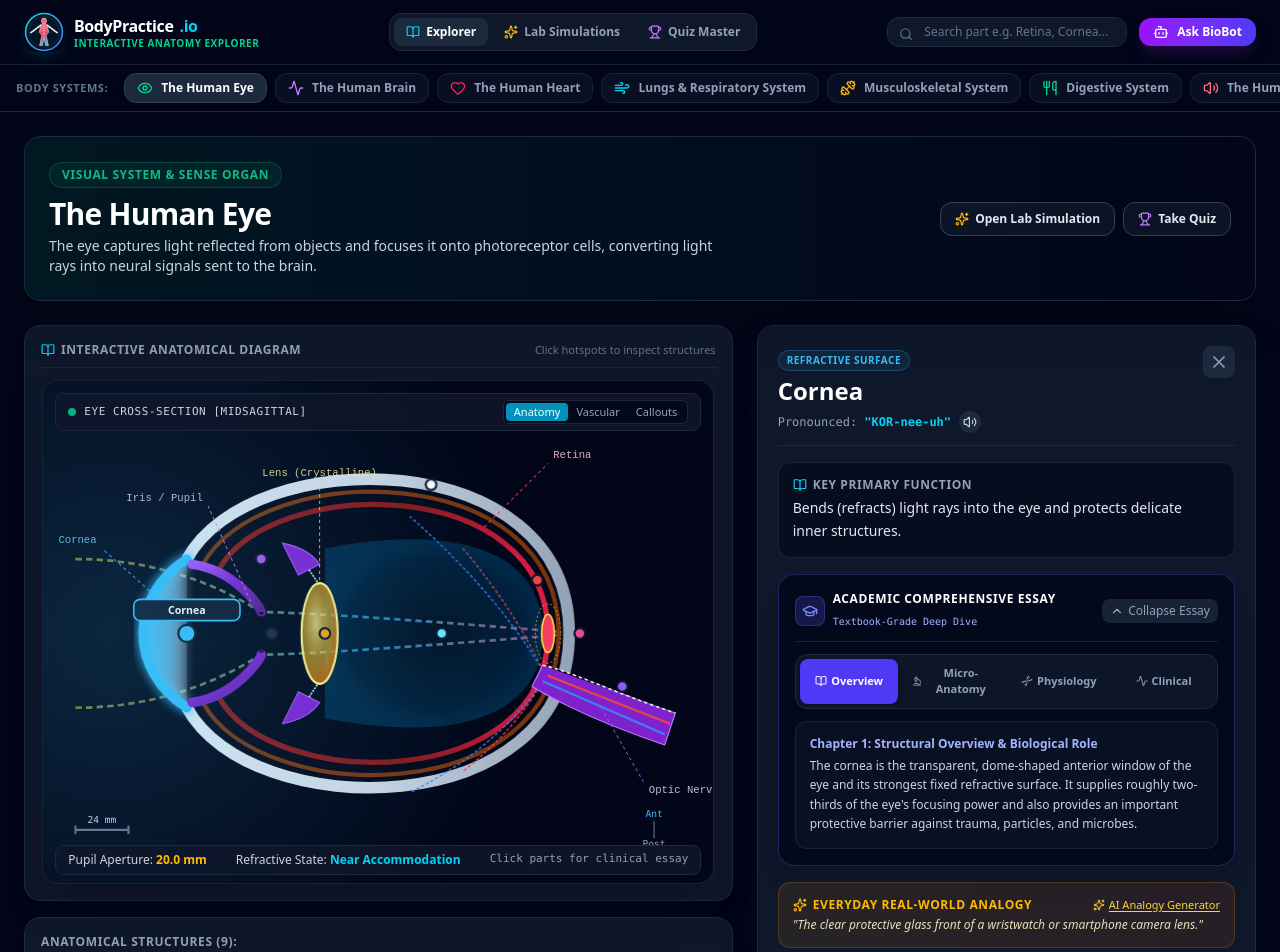
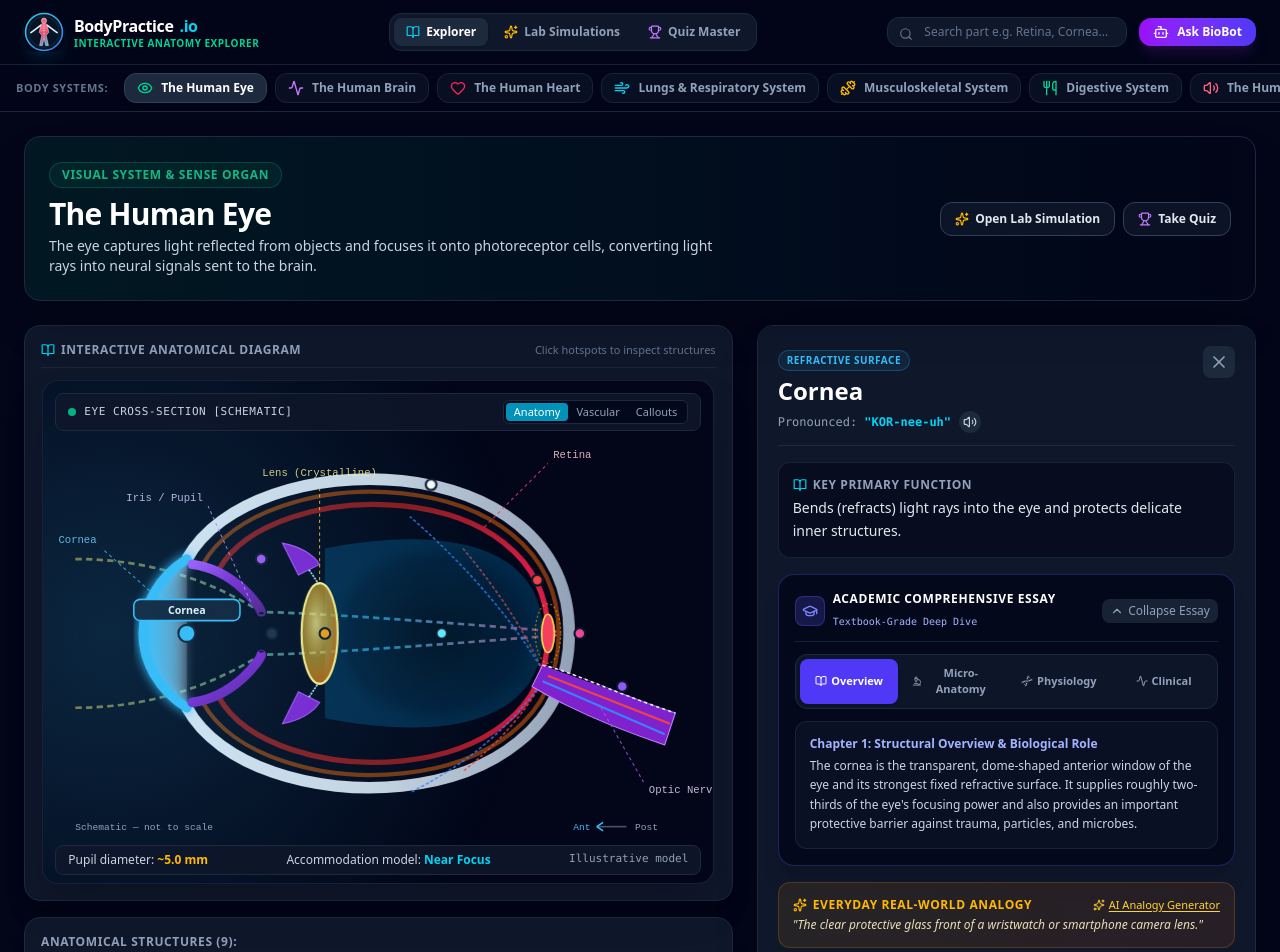
Before and after one commit to projectjimos/BodyPractice.io, a React (Vite) app: page / in a window 1280 px wide. Shown: the top 952 px of the page. Built offline with nearby package versions, Linux system fonts and the light colour scheme.

Commit message:
Correct eye simulation measurements and orientation

```diff
--- a/src/components/Diagrams/EyeDiagram.tsx
+++ b/src/components/Diagrams/EyeDiagram.tsx
@@ -22,10 +22,12 @@ export const EyeDiagram: React.FC<EyeDiagramProps> = ({
   const [hoveredId, setHoveredId] = useState<string | null>(null);
   const [viewMode, setViewMode] = useState<'anatomical' | 'vascular' | 'callouts'>('anatomical');
 
-  // Pupil radius calculation based on brightness
+  // SVG drawing units used only to illustrate relative pupil constriction/dilation.
   const pupilRadius = 28 - (brightness / 100) * 16;
+  // Approximate teaching-scale pupil diameter: ~8 mm in dim conditions to ~2 mm in bright light.
+  const pupilDiameterMm = 8 - (brightness / 100) * 6;
 
-  // Lens shape based on focus distance
+  // Lens shape based on focus distance (schematic, not a physical scale model).
   const lensRx = 22 - (focusDistance / 100) * 10;
   const lensRy = 45 + (focusDistance / 100) * 5;
 
@@ -47,7 +49,7 @@ export const EyeDiagram: React.FC<EyeDiagramProps> = ({
         <div className="flex items-center gap-2">
           <span className="inline-block w-2 h-2 rounded-full bg-emerald-400 animate-pulse" />
           <span className="font-mono text-slate-300 font-medium uppercase tracking-wider text-[11px]">
-            Eye Cross-Section [Midsagittal]
+            Eye Cross-Section [Schematic]
           </span>
         </div>
 
@@ -79,69 +81,52 @@ export const EyeDiagram: React.FC<EyeDiagramProps> = ({
         className="w-full h-full select-none overflow-visible pt-6"
       >
         <defs>
-          {/* Cornea Gradient */}
           <linearGradient id="corneaGrad" x1="0%" y1="0%" x2="100%" y2="0%">
             <stop offset="0%" stopColor="#38BDF8" stopOpacity="0.9" />
             <stop offset="70%" stopColor="#7DD3FC" stopOpacity="0.5" />
             <stop offset="100%" stopColor="#E0F2FE" stopOpacity="0.2" />
           </linearGradient>
-
-          {/* Sclera Tissue Gradient */}
           <linearGradient id="scleraGrad" x1="0%" y1="0%" x2="100%" y2="0%">
             <stop offset="0%" stopColor="#E2E8F0" />
             <stop offset="50%" stopColor="#CBD5E1" />
             <stop offset="100%" stopColor="#94A3B8" />
           </linearGradient>
-
-          {/* Choroid Vascular Layer */}
           <linearGradient id="choroidGrad" x1="0%" y1="0%" x2="100%" y2="0%">
             <stop offset="0%" stopColor="#78350F" />
             <stop offset="100%" stopColor="#451A03" />
           </linearGradient>
-
-          {/* Retina Neurosensory Layer */}
           <radialGradient id="retinaGrad" cx="70%" cy="50%" r="50%">
             <stop offset="0%" stopColor="#F43F5E" stopOpacity="1" />
             <stop offset="70%" stopColor="#E11D48" stopOpacity="0.95" />
             <stop offset="100%" stopColor="#991B1B" stopOpacity="0.9" />
           </radialGradient>
-
-          {/* Vitreous Body Gel Gradient */}
           <radialGradient id="vitreousGrad" cx="50%" cy="50%" r="50%">
             <stop offset="0%" stopColor="#0891B2" stopOpacity="0.08" />
             <stop offset="80%" stopColor="#0284C7" stopOpacity="0.2" />
             <stop offset="100%" stopColor="#0369A1" stopOpacity="0.35" />
           </radialGradient>
-
-          {/* Crystalline Lens Radial Gradient */}
           <radialGradient id="lensGrad" cx="40%" cy="40%" r="60%">
             <stop offset="0%" stopColor="#FEF08A" stopOpacity="0.8" />
             <stop offset="60%" stopColor="#FBBF24" stopOpacity="0.6" />
             <stop offset="100%" stopColor="#D97706" stopOpacity="0.8" />
           </radialGradient>
-
-          {/* Iris Radial Pattern */}
           <linearGradient id="irisGrad" x1="0%" y1="0%" x2="100%" y2="100%">
             <stop offset="0%" stopColor="#A855F7" />
             <stop offset="50%" stopColor="#7E22CE" />
             <stop offset="100%" stopColor="#581C87" />
           </linearGradient>
-
-          {/* Light Rays Gradient */}
           <linearGradient id="lightRayGrad" x1="0%" y1="0%" x2="100%" y2="0%">
             <stop offset="0%" stopColor="#FDE047" stopOpacity={0.25 + (brightness / 100) * 0.55} />
             <stop offset="60%" stopColor="#38BDF8" stopOpacity={0.45 + (brightness / 100) * 0.45} />
             <stop offset="100%" stopColor="#F43F5E" stopOpacity="0.9" />
           </linearGradient>
-
-          {/* Glow Filter */}
           <filter id="eyeGlow" x="-20%" y="-20%" width="140%" height="140%">
             <feGaussianBlur stdDeviation="5" result="blur" />
             <feComposite in="SourceGraphic" in2="blur" operator="over" />
           </filter>
         </defs>
 
-        {/* --- LIGHT RAYS SIMULATION --- */}
+        {/* Light rays are illustrative only; they are not a ray-traced optical model. */}
         {showLightRays && (
           <g className="pointer-events-none">
             <motion.path
@@ -171,13 +156,11 @@ export const EyeDiagram: React.FC<EyeDiagramProps> = ({
               animate={{ strokeDashoffset: -20 }}
               transition={{ repeat: Infinity, duration: 1.5, ease: "linear" }}
             />
-            {/* Focal Point on Fovea */}
             <circle cx="490" cy="200" r="5" fill="#FDE047" className="animate-ping" />
             <circle cx="490" cy="200" r="3" fill="#EF4444" />
           </g>
         )}
 
-        {/* --- LAYER 1: SCLERA (Outer Fibrous Coat) --- */}
         <path
           d="M 120 130 C 180 20, 480 20, 480 200 C 480 380, 180 380, 120 270"
           fill="none"
@@ -189,17 +172,14 @@ export const EyeDiagram: React.FC<EyeDiagramProps> = ({
           onMouseLeave={() => setHoveredId(null)}
         />
 
-        {/* --- LAYER 2: CHOROID (Middle Vascular Layer) --- */}
         <path
           d="M 135 135 C 190 35, 470 35, 470 200 C 470 365, 190 365, 135 265"
           fill="none"
           stroke={viewMode === 'vascular' ? '#B45309' : '#78350F'}
           strokeWidth="4"
-          strokeDasharray={viewMode === 'vascular' ? "none" : "none"}
           className="pointer-events-none"
         />
 
-        {/* --- LAYER 3: RETINA (Inner Neurosensory Layer) --- */}
         <path
           d="M 150 140 C 200 50, 460 50, 460 200 C 460 350, 200 350, 150 260"
           fill="none"
@@ -212,17 +192,13 @@ export const EyeDiagram: React.FC<EyeDiagramProps> = ({
           onMouseLeave={() => setHoveredId(null)}
         />
 
-        {/* --- RETINAL BLOOD VESSELS (Arteries & Veins - Highlighted in Vascular Mode) --- */}
         <g className="pointer-events-none opacity-80" strokeWidth="1.5" fill="none">
-          {/* Superior Branch */}
           <path d="M 455 235 Q 430 180 380 120" stroke="#EF4444" strokeDasharray={viewMode === 'vascular' ? 'none' : '3 2'} />
           <path d="M 455 235 Q 410 160 330 90" stroke="#3B82F6" strokeDasharray={viewMode === 'vascular' ? 'none' : '3 2'} />
-          {/* Inferior Branch */}
           <path d="M 455 245 Q 430 290 380 330" stroke="#EF4444" strokeDasharray={viewMode === 'vascular' ? 'none' : '3 2'} />
           <path d="M 455 245 Q 410 310 330 350" stroke="#3B82F6" strokeDasharray={viewMode === 'vascular' ? 'none' : '3 2'} />
         </g>
 
-        {/* --- VITREOUS HUMOR (Inner Hydrogel Chamber) --- */}
         <path
           d="M 250 120 C 350 100, 455 110, 455 200 C 455 290, 350 300, 250 280 Z"
           fill="url(#vitreousGrad)"
@@ -234,7 +210,6 @@ export const EyeDiagram: React.FC<EyeDiagramProps> = ({
           onMouseLeave={() => setHoveredId(null)}
         />
 
-        {/* --- FOVEA CENTRALIS (Macular Pit) --- */}
         <g
           className="cursor-pointer group/fovea"
           onClick={() => onSelectPart('fovea')}
@@ -250,11 +225,9 @@ export const EyeDiagram: React.FC<EyeDiagramProps> = ({
             stroke="#FDE047"
             strokeWidth={isSelected('fovea') ? "3" : "1.5"}
           />
-          {/* Macula Lutea Ring */}
           <ellipse cx="460" cy="200" rx="12" ry="28" fill="none" stroke="#EAB308" strokeWidth="1" strokeDasharray="2 2" opacity="0.7" />
         </g>
 
-        {/* --- OPTIC NERVE (CN II Neural Canal) --- */}
         <g
           className="cursor-pointer"
           onClick={() => onSelectPart('optic-nerve')}
@@ -268,14 +241,11 @@ export const EyeDiagram: React.FC<EyeDiagramProps> = ({
             strokeWidth={isSelected('optic-nerve') ? "3" : "1"}
             filter={isSelected('optic-nerve') ? "url(#eyeGlow)" : undefined}
           />
-          {/* Central Retinal Artery & Vein running inside Optic Nerve */}
           <path d="M 460 240 L 575 285" stroke="#EF4444" strokeWidth="2" />
           <path d="M 455 245 L 570 295" stroke="#3B82F6" strokeWidth="2" />
-          {/* Dural Sheath Border */}
           <path d="M 455 230 C 480 235, 520 255, 580 275" stroke="#E2E8F0" strokeWidth="1.5" strokeDasharray="3 3" />
         </g>
 
-        {/* --- CORNEA (Anterior Transparent Curved Window) --- */}
         <path
           d="M 120 130 C 65 165, 65 235, 120 270"
           fill="url(#corneaGrad)"
@@ -289,19 +259,13 @@ export const EyeDiagram: React.FC<EyeDiagramProps> = ({
           onMouseLeave={() => setHoveredId(null)}
         />
 
-        {/* --- CILIARY BODY & SUSPENSORY LIGAMENTS (Zonules of Zinn) --- */}
         <g className="pointer-events-none">
-          {/* Top Ciliary Muscle */}
           <path d="M 210 115 Q 235 120 245 135 L 225 145 Z" fill="#7E22CE" stroke="#A855F7" strokeWidth="1" />
-          {/* Bottom Ciliary Muscle */}
           <path d="M 210 285 Q 235 280 245 265 L 225 255 Z" fill="#7E22CE" stroke="#A855F7" strokeWidth="1" />
-          {/* Zonule Fibers (Suspensory Ligaments to Lens) */}
           <line x1="235" y1="140" x2="245" y2="155" stroke="#BAE6FD" strokeWidth="1.5" strokeDasharray="2 1" />
           <line x1="235" y1="260" x2="245" y2="245" stroke="#BAE6FD" strokeWidth="1.5" strokeDasharray="2 1" />
         </g>
 
-        {/* --- IRIS & PUPIL --- */}
-        {/* Superior Iris Flap */}
         <path
           d={`M 125 135 C 165 140, 190 ${200 - pupilRadius - 4}, 190 ${200 - pupilRadius}`}
           fill="none"
@@ -313,7 +277,6 @@ export const EyeDiagram: React.FC<EyeDiagramProps> = ({
           onMouseEnter={() => setHoveredId('iris')}
           onMouseLeave={() => setHoveredId(null)}
         />
-        {/* Inferior Iris Flap */}
         <path
           d={`M 125 265 C 165 260, 190 ${200 + pupilRadius + 4}, 190 ${200 + pupilRadius}`}
           fill="none"
@@ -326,7 +289,6 @@ export const EyeDiagram: React.FC<EyeDiagramProps> = ({
           onMouseLeave={() => setHoveredId(null)}
         />
 
-        {/* PUPIL OPENING */}
         <g
           className="cursor-pointer"
           onClick={() => onSelectPart('pupil')}
@@ -344,7 +306,6 @@ export const EyeDiagram: React.FC<EyeDiagramProps> = ({
           />
         </g>
 
-        {/* --- CRYSTALLINE LENS --- */}
         <motion.ellipse
           cx="245"
           cy="200"
@@ -360,31 +321,24 @@ export const EyeDiagram: React.FC<EyeDiagramProps> = ({
           onMouseLeave={() => setHoveredId(null)}
         />
 
-        {/* --- CLINICAL CALLOUT LINES (Visible in 'callouts' mode or on selection) --- */}
         {(viewMode === 'callouts' || selectedPartId) && (
           <g className="pointer-events-none" opacity="0.85">
             <line x1="85" y1="160" x2="40" y2="120" stroke="#38BDF8" strokeWidth="1" strokeDasharray="3 3" />
             <text x="35" y="115" textAnchor="end" fill="#7DD3FC" fontSize="10" fontFamily="monospace">Cornea</text>
-
             <line x1="180" y1="170" x2="140" y2="80" stroke="#C084FC" strokeWidth="1" strokeDasharray="3 3" />
             <text x="135" y="75" textAnchor="end" fill="#E9D5FF" fontSize="10" fontFamily="monospace">Iris / Pupil</text>
-
             <line x1="245" y1="150" x2="245" y2="60" stroke="#FBBF24" strokeWidth="1" strokeDasharray="3 3" />
             <text x="245" y="52" textAnchor="middle" fill="#FEF08A" fontSize="10" fontFamily="monospace">Lens (Crystalline)</text>
-
             <line x1="400" y1="100" x2="460" y2="40" stroke="#F43F5E" strokeWidth="1" strokeDasharray="3 3" />
             <text x="465" y="35" textAnchor="start" fill="#FECDD3" fontSize="10" fontFamily="monospace">Retina</text>
-
             <line x1="510" y1="270" x2="550" y2="340" stroke="#A855F7" strokeWidth="1" strokeDasharray="3 3" />
             <text x="555" y="350" textAnchor="start" fill="#E9D5FF" fontSize="10" fontFamily="monospace">Optic Nerve (CN II)</text>
           </g>
         )}
 
-        {/* --- HOTSPOT INTERACTIVE PINS --- */}
         {parts.map((part) => {
           if (!part.svgCoords) return null;
           const active = isSelected(part.id) || isHovered(part.id);
-
           return (
             <g
               key={part.id}
@@ -410,7 +364,6 @@ export const EyeDiagram: React.FC<EyeDiagramProps> = ({
                 strokeWidth="2"
                 className="transition-all duration-200"
               />
-
               {active && (
                 <g transform="translate(0, -18)">
                   <rect
@@ -439,28 +392,23 @@ export const EyeDiagram: React.FC<EyeDiagramProps> = ({
           );
         })}
 
-        {/* --- CLINICAL SCALE & ANATOMICAL COMPASS --- */}
-        <g transform="translate(15, 385)" className="pointer-events-none text-[10px] font-mono" fill="#94A3B8">
-          {/* Scale Bar */}
-          <line x1="0" y1="0" x2="50" y2="0" stroke="#64748B" strokeWidth="2" />
-          <line x1="0" y1="-4" x2="0" y2="4" stroke="#64748B" strokeWidth="2" />
-          <line x1="50" y1="-4" x2="50" y2="4" stroke="#64748B" strokeWidth="2" />
-          <text x="25" y="-6" textAnchor="middle" fill="#CBD5E1" fontSize="9">24 mm</text>
+        <g transform="translate(15, 385)" className="pointer-events-none" fill="#94A3B8">
+          <text x="0" y="0" textAnchor="start" fill="#94A3B8" fontSize="9" fontFamily="monospace">Schematic — not to scale</text>
         </g>
 
-        {/* Orientation Compass */}
-        <g transform="translate(560, 385)" className="pointer-events-none text-[9px] font-mono" fill="#94A3B8">
-          <text x="0" y="-12" textAnchor="middle" fill="#38BDF8">Ant</text>
-          <text x="0" y="16" textAnchor="middle" fill="#94A3B8">Post</text>
-          <line x1="0" y1="-8" x2="0" y2="8" stroke="#475569" strokeWidth="1.5" />
+        {/* In this diagram the cornea/anterior eye is left and the optic nerve/posterior eye is right. */}
+        <g transform="translate(500, 385)" className="pointer-events-none" fill="#94A3B8">
+          <text x="0" y="0" textAnchor="end" fill="#38BDF8" fontSize="9" fontFamily="monospace">Ant</text>
+          <line x1="6" y1="-3" x2="34" y2="-3" stroke="#475569" strokeWidth="1.5" />
+          <path d="M 6 -3 L 12 -7 M 6 -3 L 12 1" stroke="#38BDF8" strokeWidth="1.5" />
+          <text x="42" y="0" textAnchor="start" fill="#94A3B8" fontSize="9" fontFamily="monospace">Post</text>
         </g>
       </svg>
 
-      {/* Dynamic Status Bar */}
       <div className="absolute bottom-2 left-3 right-3 bg-slate-900/90 backdrop-blur-md px-3 py-1.5 rounded-lg border border-slate-800 flex items-center justify-between text-xs text-slate-300">
-        <span>Pupil Aperture: <strong className="text-amber-400">{pupilRadius.toFixed(1)} mm</strong></span>
-        <span>Refractive State: <strong className="text-cyan-400">{focusDistance > 50 ? 'Distance Focus' : 'Near Accommodation'}</strong></span>
-        <span className="text-slate-400 font-mono text-[11px]">Click parts for clinical essay</span>
+        <span>Pupil diameter: <strong className="text-amber-400">~{pupilDiameterMm.toFixed(1)} mm</strong></span>
+        <span>Accommodation model: <strong className="text-cyan-400">{focusDistance > 50 ? 'Distance Focus' : 'Near Focus'}</strong></span>
+        <span className="text-slate-400 font-mono text-[11px]">Illustrative model</span>
       </div>
     </div>
   );
```
